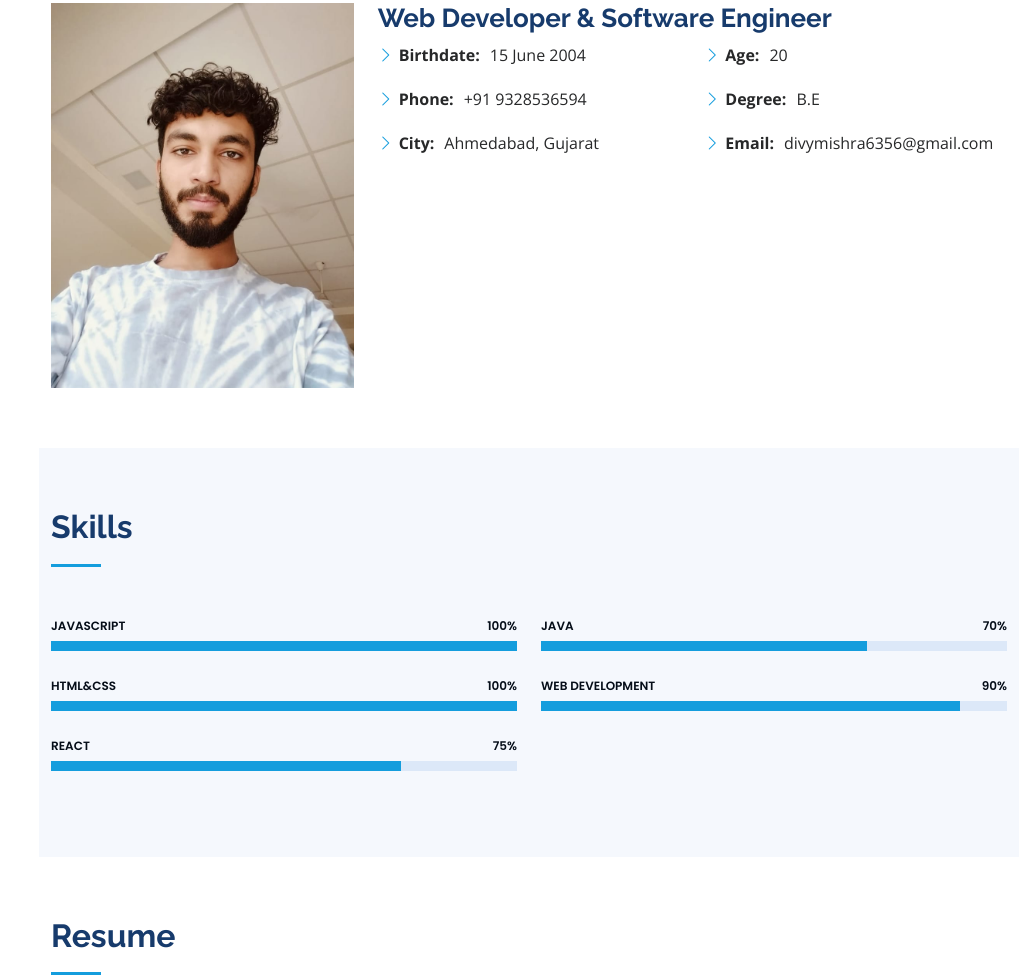
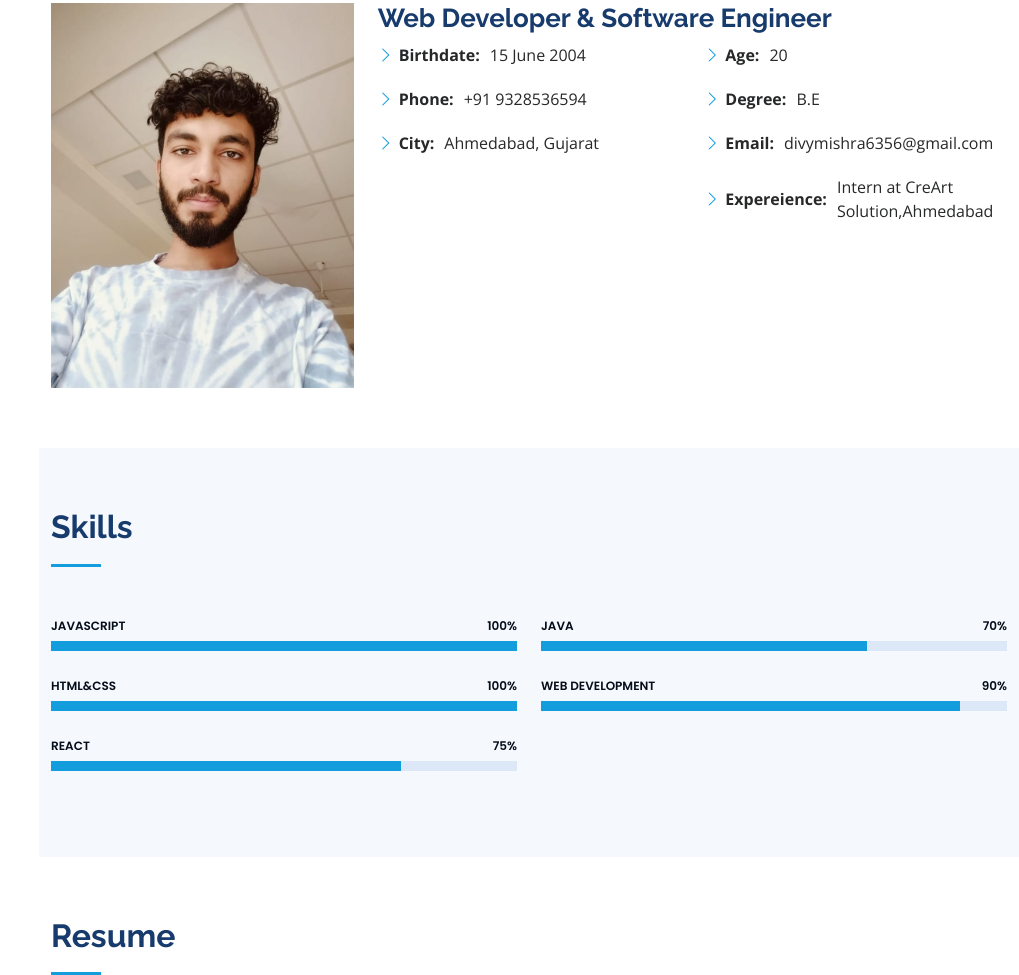
Before and after one commit to divykumar15/portfolio, a plain HTML site: page index.html in a window 1280 px wide. Shown: the part 1037-2012 px from the top of the page, without its empty margins (261-1280 px from the left). Drawn offline with nearby package versions, Linux system fonts and the light colour scheme.

Commit message:
Update index.html
about

```diff
--- a/index.html
+++ b/index.html
@@ -109,6 +109,7 @@
                   <li><i class="bi bi-chevron-right"></i> <strong>Age:</strong> <span>20</span></li>
                   <li><i class="bi bi-chevron-right"></i> <strong>Degree:</strong> <span>B.E</span></li>
                   <li><i class="bi bi-chevron-right"></i> <strong>Email:</strong> <span>divymishra6356@gmail.com</span></li>
+                  <li><i class="bi bi-chevron-right"></i> <strong>Expereience:</strong> <span>Intern at CreArt Solution,Ahmedabad</span></li>
                 </ul>
               </div>
             </div>
```
